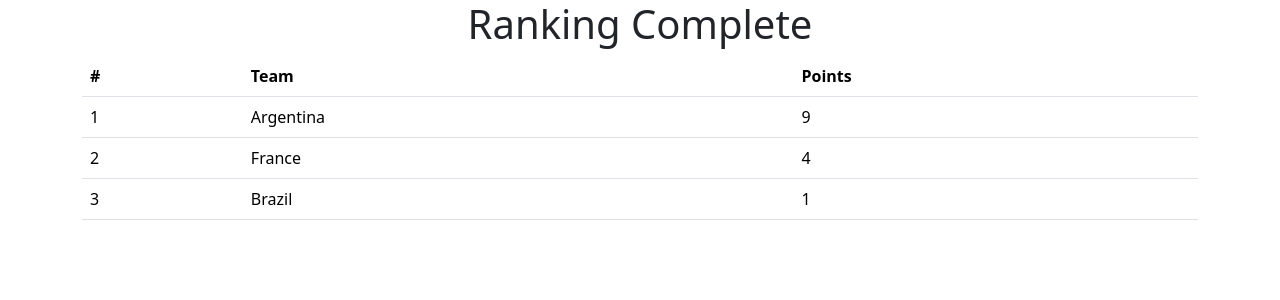
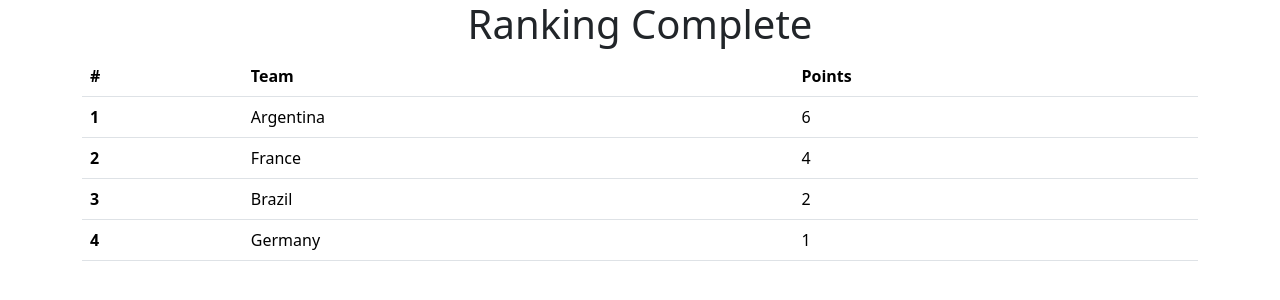
Before and after one commit to rzsouza/rank_complete, a Flask app: page / in a window 1280 px wide. Shown: the top 300 px of the page. Run offline with Flask 3, Linux system fonts and the light colour scheme.

Commit message:
Extract sample data from main page

```diff
--- a/app.py
+++ b/app.py
@@ -5,7 +5,13 @@
 
 @app.route('/')
 def index():
-    return render_template('index.j2')
+    ranking = [
+        {'position': 1, 'name': 'Argentina', 'points': 6},
+        {'position': 2, 'name': 'France', 'points': 4},
+        {'position': 3, 'name': 'Brazil', 'points': 2},
+        {'position': 4, 'name': 'Germany', 'points': 1},
+    ]
+    return render_template('index.j2', ranking=ranking)
 
 
 if __name__ == '__main__':
--- a/templates/index.j2
+++ b/templates/index.j2
@@ -14,26 +14,22 @@
                 <div class="col">
                     <h1 class="text-center">Ranking Complete</h1>
                     <table class="table table-hover">
+                        <thead>
                             <tr>
                                 <th>#</th>
                                 <th>Team</th>
                                 <th>Points</th>
                             </tr>
+                        </thead>
+                        <tbody>
+                            {% for team in ranking %}
                                 <tr>
-                            <td>1</td>
-                            <td>Argentina</td>
-                            <td>9</td>
+                                    <th scope="row">{{ team.position }}</th>
+                                    <td>{{ team.name }}</td>
+                                    <td>{{ team.points }}</td>
                                 </tr>
-                        <tr>
-                            <td>2</td>
-                            <td>France</td>
-                            <td>4</td>
-                        </tr>
-                        <tr>
-                            <td>3</td>
-                            <td>Brazil</td>
-                            <td>1</td>
-                        </tr>
+                            {% endfor %}
+                        </tbody>
                     </table>
                 </div>
             </div>
```
Lines whose indentation alone changed are shown as unchanged.
